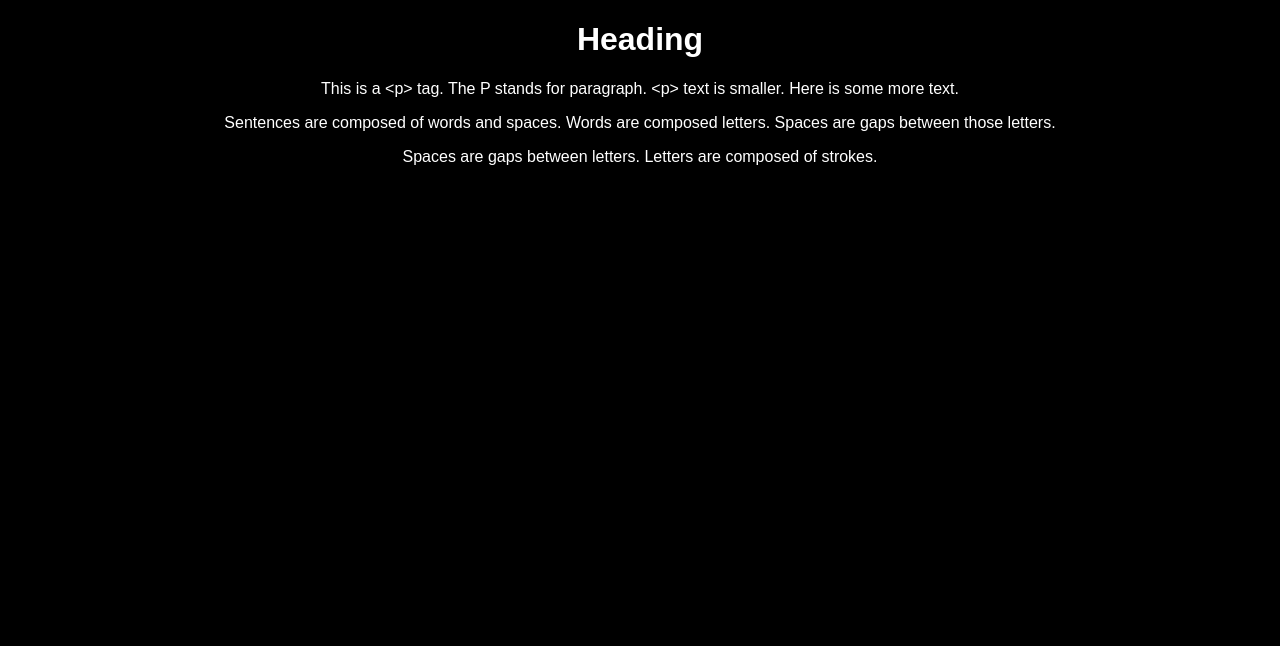
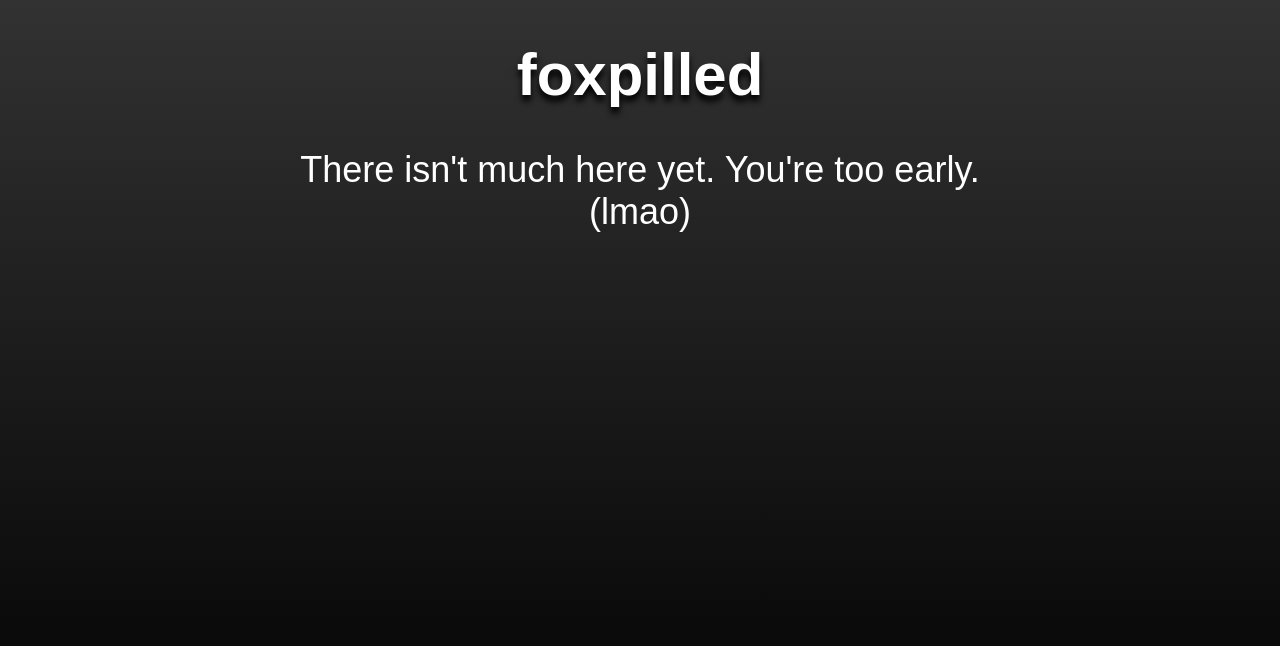
Before and after one commit to hyaenid/ghpages, a plain HTML site: page index.html in a window 1280 px wide. Drawn offline with Linux system fonts and the light colour scheme.

Commit message:
Update index.html

```diff
--- a/index.html
+++ b/index.html
@@ -6,7 +6,8 @@
     <title>foxpilled.net</title>
     <style>
       html {
-        background-color: #000000;
+        height: 100%;
+        background: linear-gradient(180deg, #323232 0%, #000000 100%);
         color: #ffffff;
       }
       body {
@@ -16,13 +17,16 @@
       }
       h1 {
         font-weight: bold;
+        font-size: 60px;
+        text-shadow: 0px 6px 6px black;
+      }
+      p {
+        font-size: 36px;
       }
     </style>
   </head>
   <body>
-    <h1>Heading</h1>
-    <p>This is a &lt;p&gt; tag. The P stands for paragraph. &lt;p&gt; text is smaller. Here is some more text.</p>
-    <p>Sentences are composed of words and spaces. Words are composed letters. Spaces are gaps between those letters.</p>
-    <p>Spaces are gaps between letters. Letters are composed of strokes.</p>
+    <h1>foxpilled</h1>
+    <p>There isn't much here yet. You're too early.<br>(lmao)</p>
   </body>
 </html>
```
